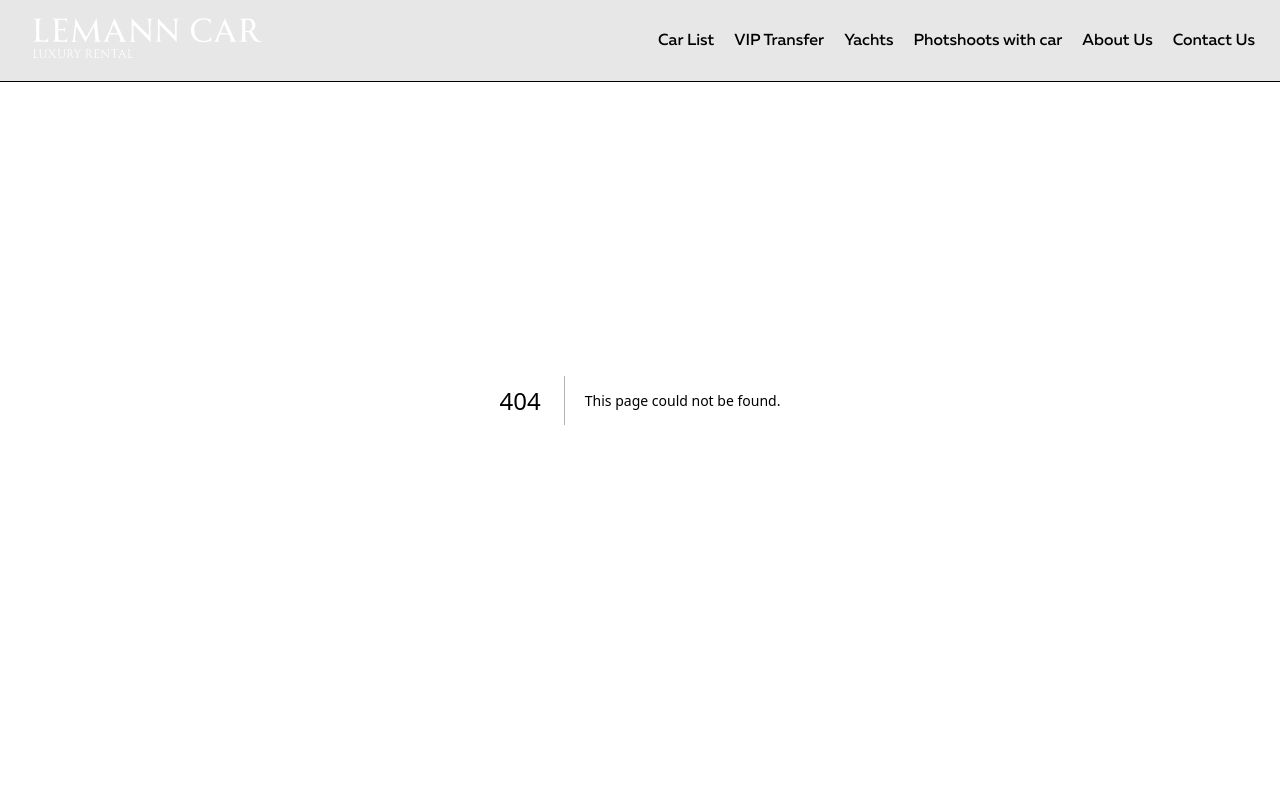
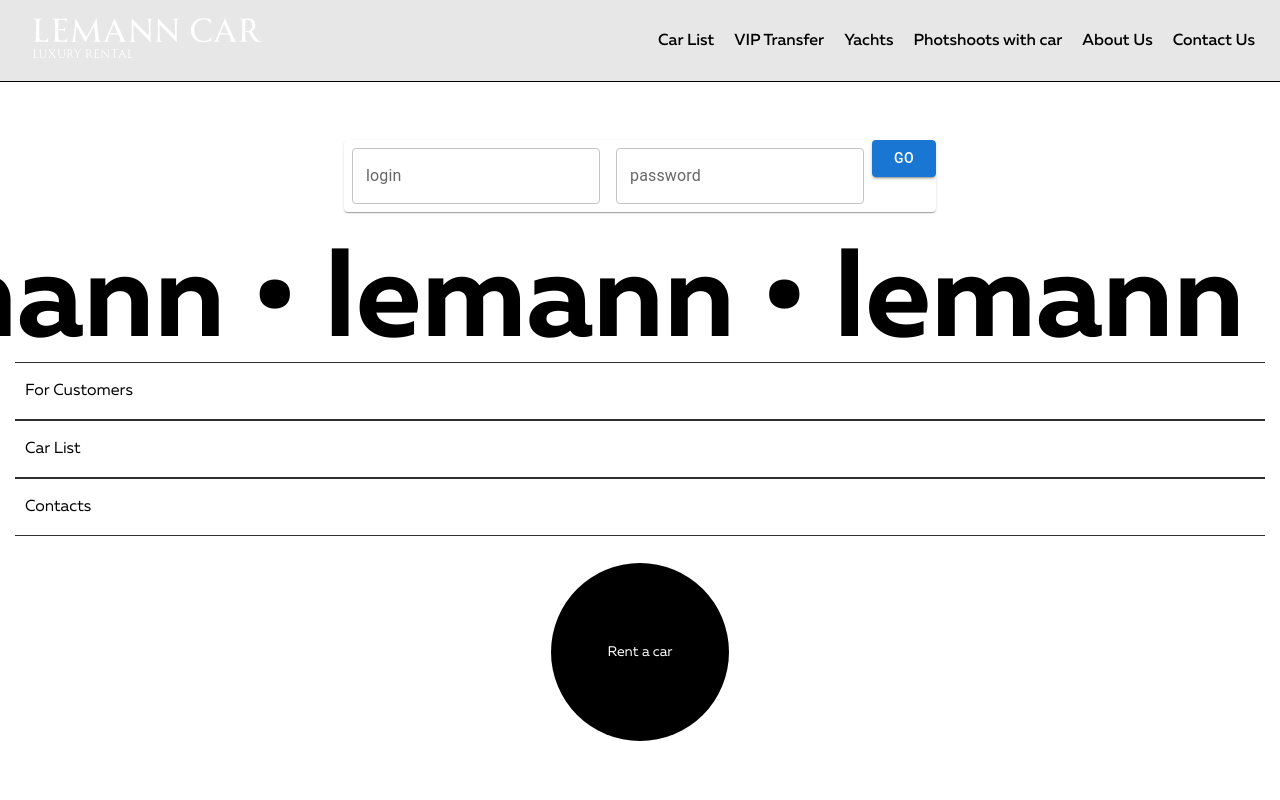
Before and after one commit to vitalij99/lemonCar, a Next.js app: page /admin in a window 1280 px wide. Before the commit this address had no page. Shown: the top 800 px of the page. Built offline with nearby package versions, Linux system fonts and the light colour scheme.

Commit message:
add formik and mui

```diff
--- a/app/_componets/Carlist/Carlist.js
+++ b/app/_componets/Carlist/Carlist.js
@@ -4,8 +4,7 @@ import style from './carlist.module.scss';
 import { getCarList } from '@/lib/carList';
 
 const Carlist = async () => {
-  // const list = (await getCarList()) ?? [];
-  const list = [];
+  const list = (await getCarList()) ?? [];
 
   return (
     <>
--- /dev/null
+++ b/app/admin/admin.module.scss
@@ -0,0 +1,3 @@
+.section {
+  padding-top: 140px;
+}
--- /dev/null
+++ b/app/admin/form/Form.js
@@ -0,0 +1,47 @@
+'use client';
+
+import { Button, Card, TextField } from '@mui/material';
+import { Formik } from 'formik';
+
+const Form = () => {
+  const handleSubmit = value => {
+    console.log(value);
+  };
+  return (
+    <Card sx={{ m: '0 auto', width: 'fit-content' }}>
+      <Formik
+        initialValues={{
+          login: '',
+          password: '',
+        }}
+        onSubmit={handleSubmit}
+      >
+        {({ values, handleChange, handleSubmit }) => (
+          <form onSubmit={handleSubmit}>
+            <TextField
+              id="login"
+              sx={{ m: 1 }}
+              label="login"
+              variant="outlined"
+              value={values.login}
+              onChange={handleChange}
+            />
+            <TextField
+              sx={{ m: 1 }}
+              id="password"
+              label="password"
+              variant="outlined"
+              value={values.password}
+              onChange={handleChange}
+            />
+            <Button sx={{ m: 'auto' }} type="submit" variant="contained">
+              Go
+            </Button>
+          </form>
+        )}
+      </Formik>
+    </Card>
+  );
+};
+
+export default Form;
--- /dev/null
+++ b/app/admin/page.js
@@ -0,0 +1,17 @@
+import style from './admin.module.scss';
+
+import Container from '../_componets/Container/Container';
+import Form from './form/Form';
+
+const page = () => {
+  return (
+    <div>
+      <section className={style.section}>
+        <Container>
+          <Form />
+        </Container>
+      </section>
+    </div>
+  );
+};
+export default page;
--- a/package.json
+++ b/package.json
@@ -10,9 +10,13 @@
         "postinstall": "prisma generate"
     },
     "dependencies": {
+        "@emotion/react": "^11.11.1",
+        "@emotion/styled": "^11.11.0",
+        "@mui/material": "^5.14.10",
         "@prisma/client": "^5.3.1",
         "eslint": "8.47.0",
         "eslint-config-next": "13.4.19",
+        "formik": "^2.4.5",
         "next": "13.4.19",
         "react": "18.2.0",
         "react-dom": "18.2.0",
```
Also changed, not shown: lib/form.js (added, +9 -0 lines), 1 other file (tests, documents, lock files or other folders).
